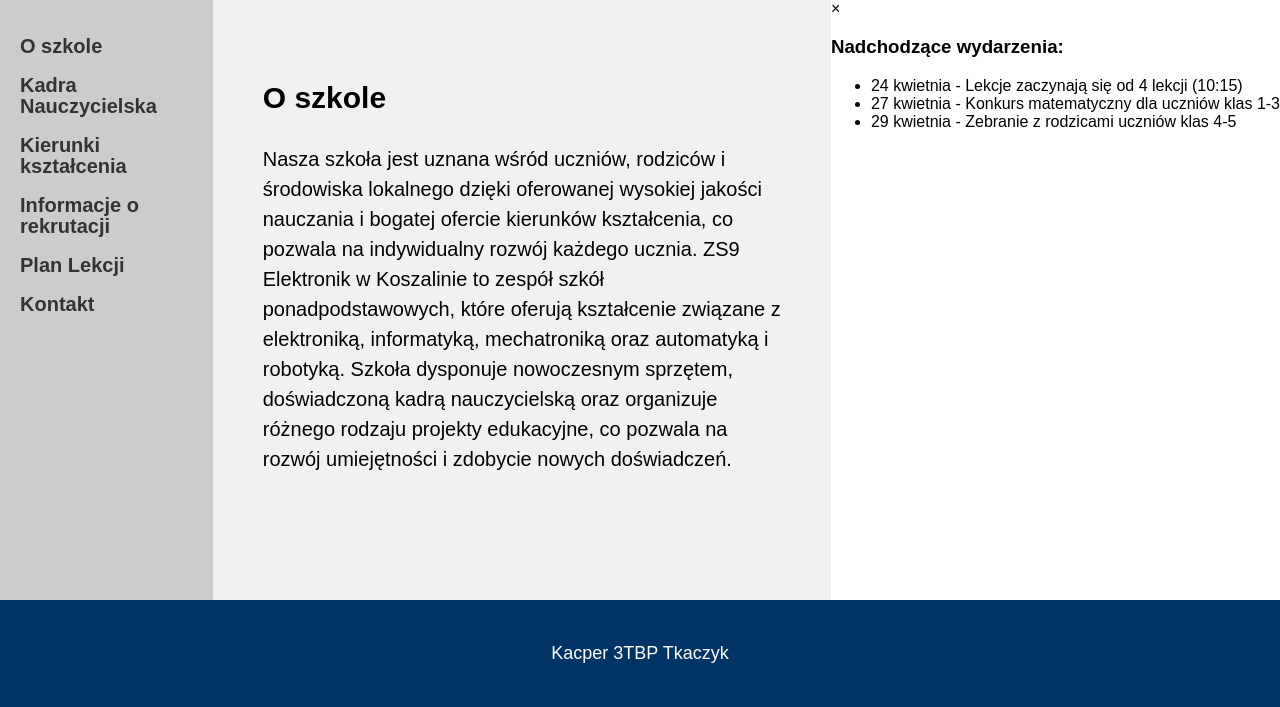
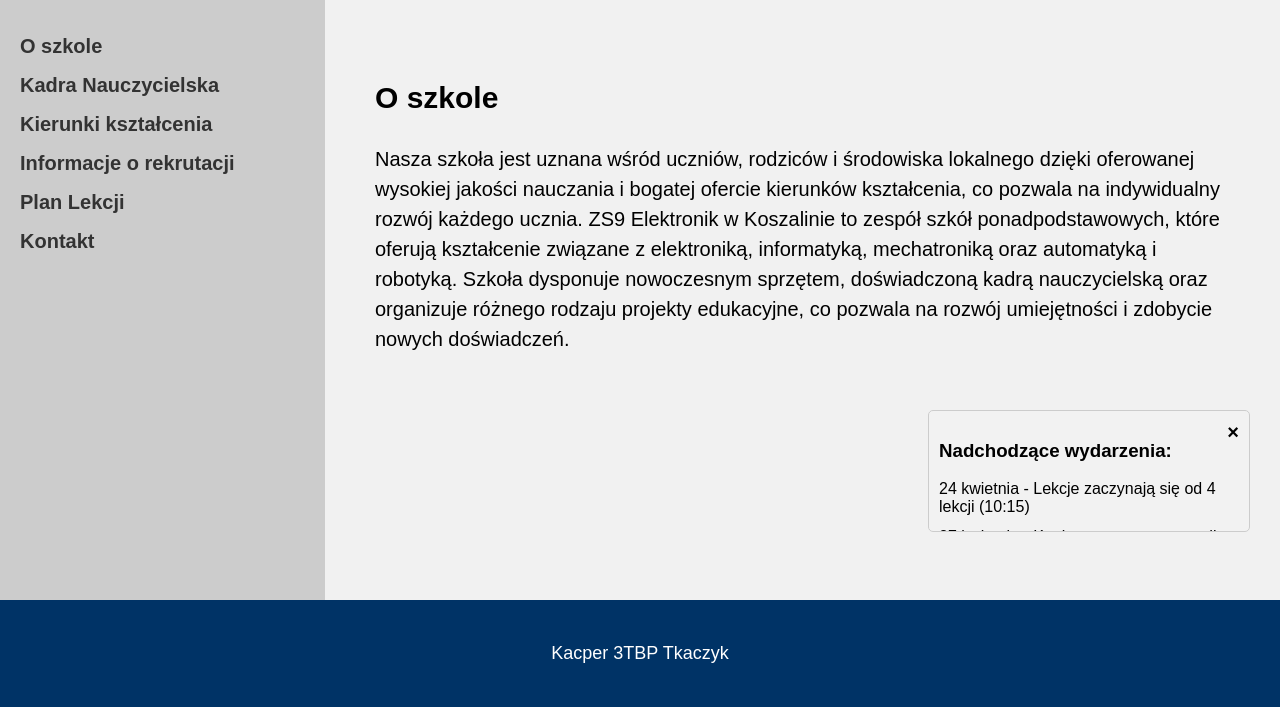
Before and after one commit to KacperTkaczyk/Portfolio, a PHP site: page /PSI/rekrutacja/rekrutacja.html in a window 1280 px wide. Shown: the part 248-955 px from the top of the page. Run offline with PHP 8.4, Linux system fonts and the light colour scheme.

Commit message:
Update rekrutacja.css

```diff
--- a/PSI/rekrutacja/rekrutacja.css
+++ b/PSI/rekrutacja/rekrutacja.css
@@ -79,3 +79,39 @@ text-align: center;
 color: white;
 font-size: 18px;
 }
+
+.popup {
+  display: block;
+  position: fixed;
+  bottom: 20px;
+  right: 30px;
+  width: 300px;
+  height: 100px;
+  background-color: #f2f2f2;
+  border: 1px solid #ccc;
+  border-radius: 5px;
+  padding: 10px;
+  overflow: hidden;
+}
+
+.close {
+  float: right;
+  font-size: 20px;
+  font-weight: bold;
+  cursor: pointer;
+}
+
+.close:hover {
+  color: red;
+}
+
+.scrolling-list {
+  list-style: none;
+  padding: 0;
+  margin: 0;
+  height: 70px;
+}
+
+.scrolling-list li {
+  margin: 12px 0;
+}
```
